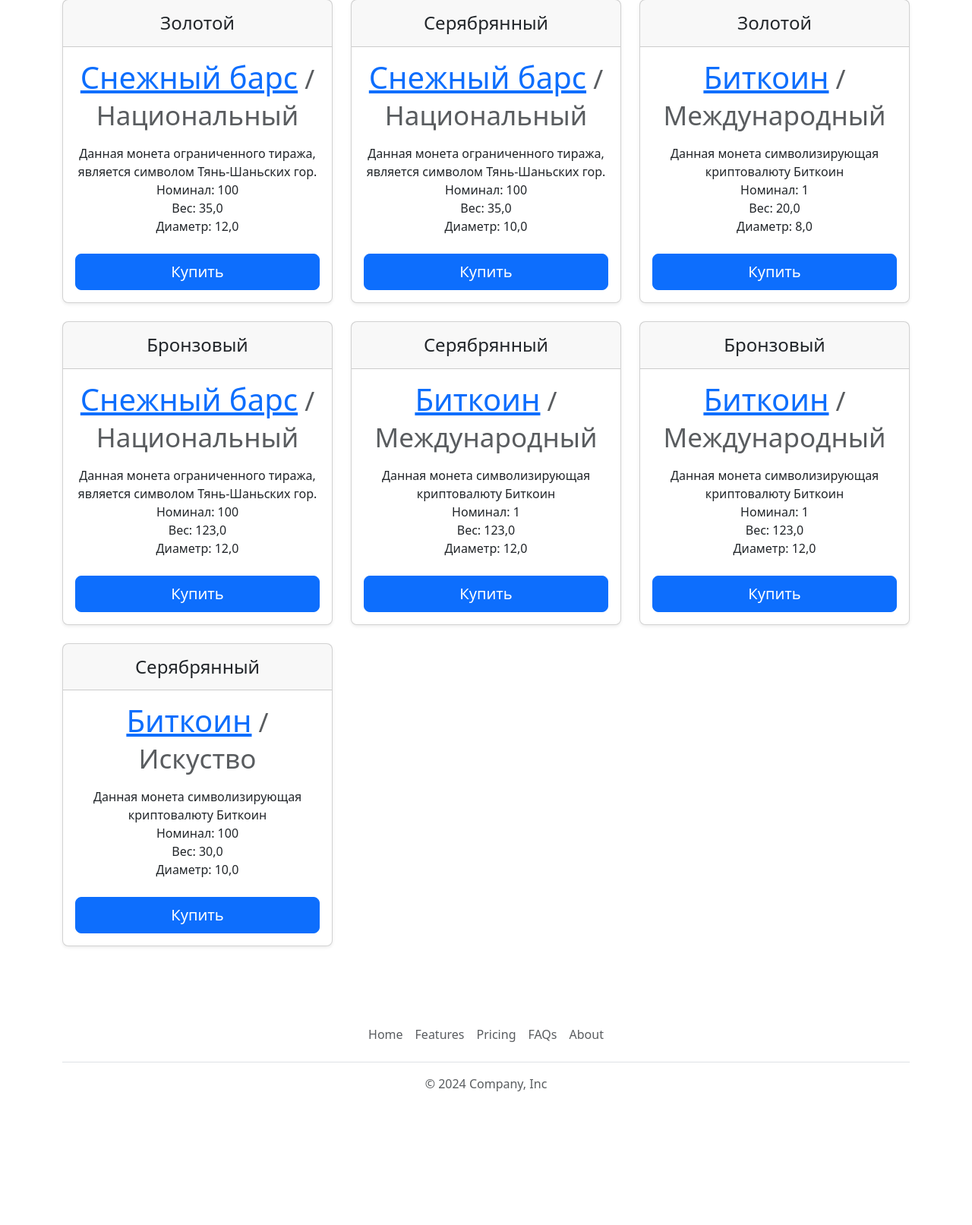
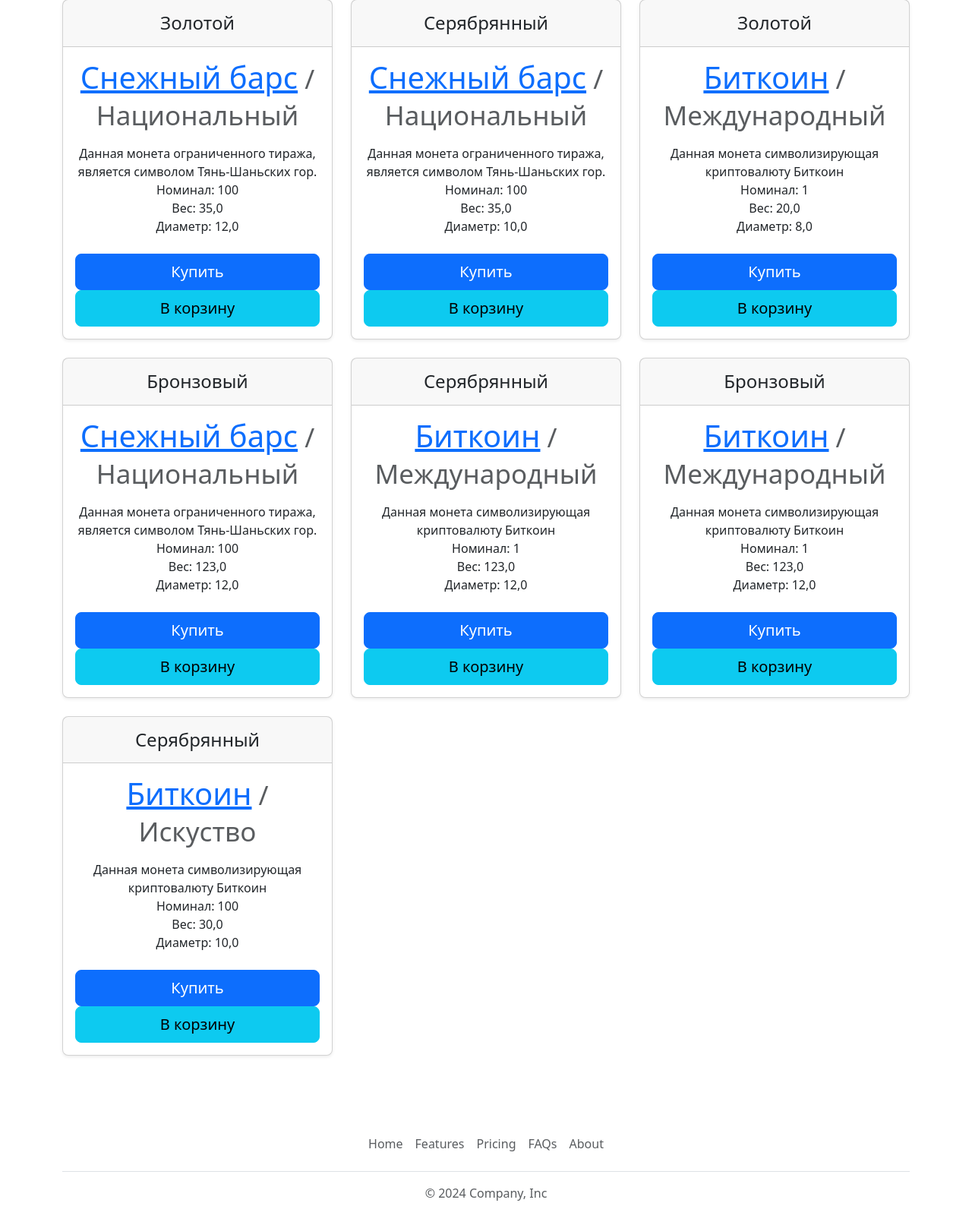
Before and after one commit to Kairat-Baigazakov/Numizmat, a Django app: page / in a window 1280 px wide. Shown: the part 89-1702 px from the top of the page at 76% size. Before the commit the page ends 1526 px from the top, so only its background shows below. Run offline with Django 5.2, Linux system fonts and the light colour scheme; data comes from the database, SQL or seed files in the repository.

Commit message:
Update index.html

```diff
--- a/app/templates/app/index.html
+++ b/app/templates/app/index.html
@@ -28,7 +28,8 @@
                     <li>Вес: {{ coin.weight }}</li>
                     <li>Диаметр: {{ coin.diameter }}</li>
                 </ul>
-                <button type="button" class="w-100 btn btn-lg btn-primary">Купить</button>
+                <a href='/' type="button" class="w-100 btn btn-lg btn-primary">Купить</a>
+                <a href='/' type="button" class="w-100 btn btn-lg btn-info">В корзину</a>
             </div>
         </div>
     </div>
```
